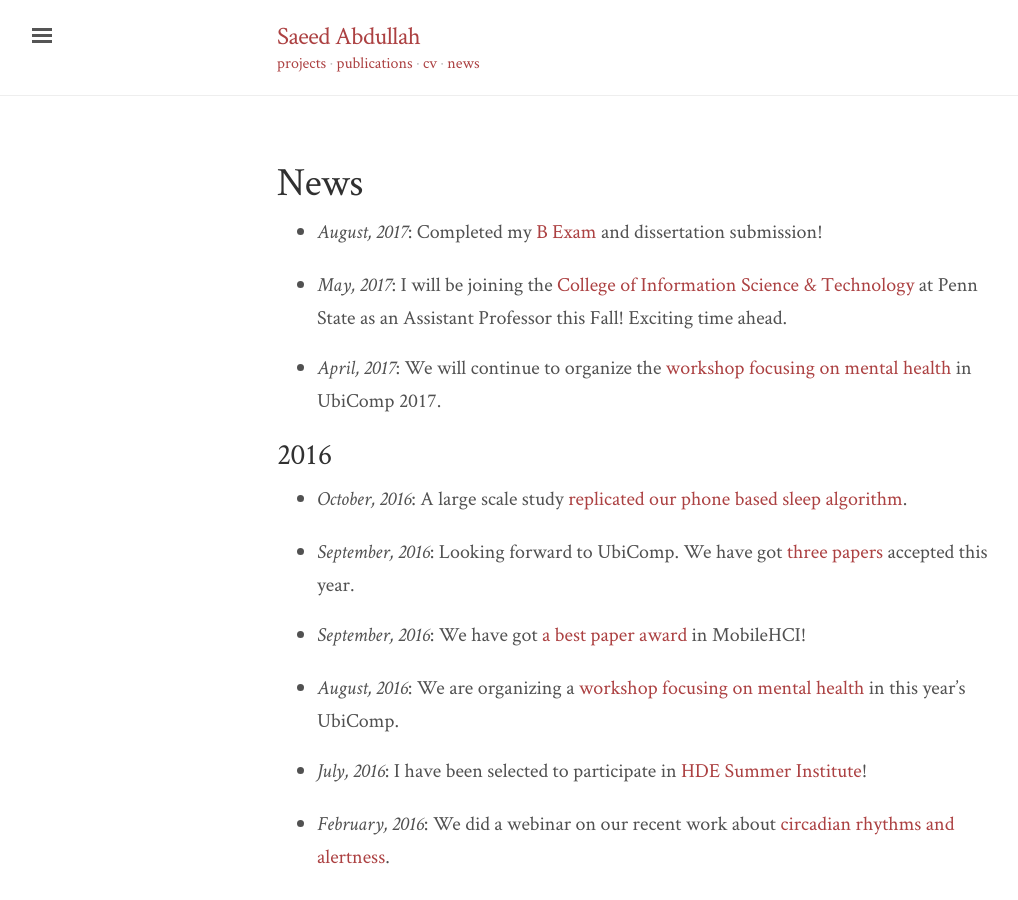
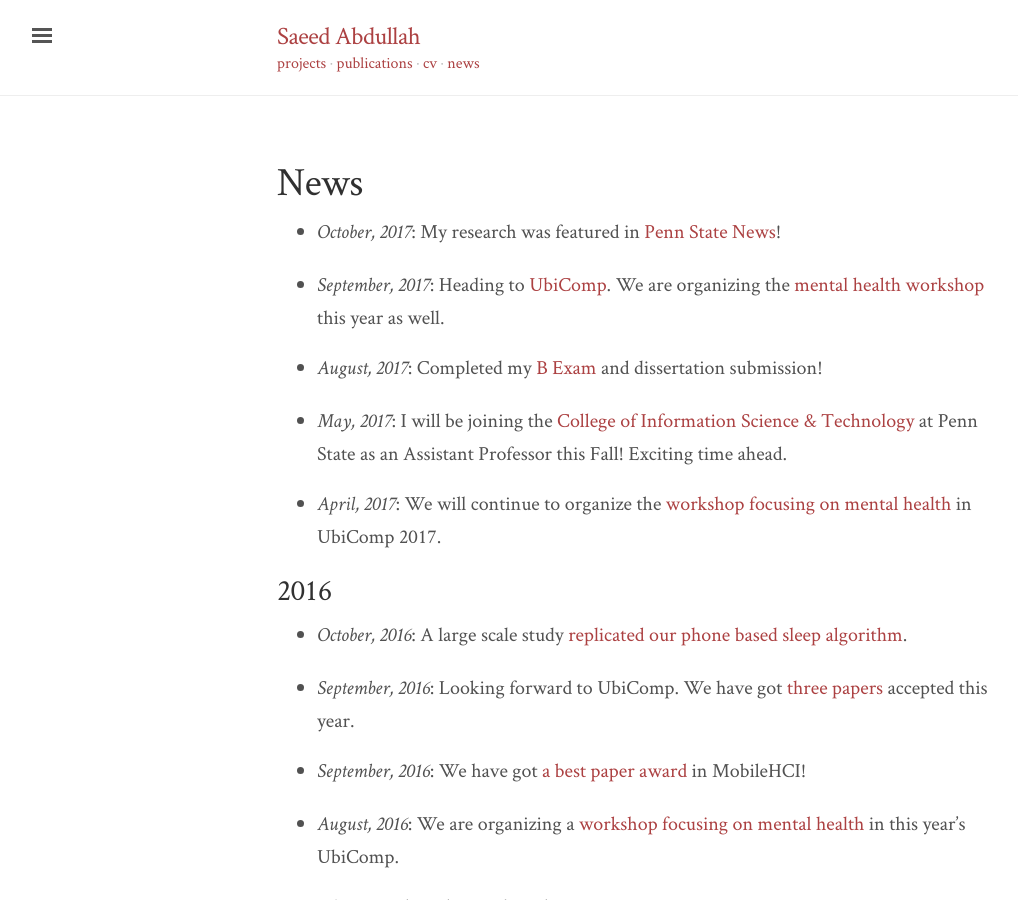
Before and after one commit to saeed-abdullah/saeed-abdullah.github.io, a Jekyll site: the page built from news.markdown, in a window 1280 px wide and 900 px high. Shown: the whole window, without its empty margins (3-1021 px from the left). Built offline with Jekyll 4.4.1, drawn with Linux system fonts in a browser that asks for light colours; nearby versions of some CDN libraries.

Commit message:
Updates news section

```diff
--- a/news.markdown
+++ b/news.markdown
@@ -2,6 +2,9 @@
 title: News
 layout: page
 ---
+* _October, 2017_: My research was featured in [Penn State News](http://news.psu.edu/story/487158/2017/10/10/academics/new-ist-professor-hopes-revolutionize-mental-healthcare-global)!
+
+* _September, 2017_: Heading to [UbiComp](http://ubicomp.org/ubicomp2017/). We are organizing the [mental health workshop](https://ubicomp-mental-health.github.io/workshop-2017.html) this year as well.
 
 * _August, 2017_: Completed my [B Exam](http://gradschool.cornell.edu/requirements/exams/exams-phd) and dissertation submission!
 
```
